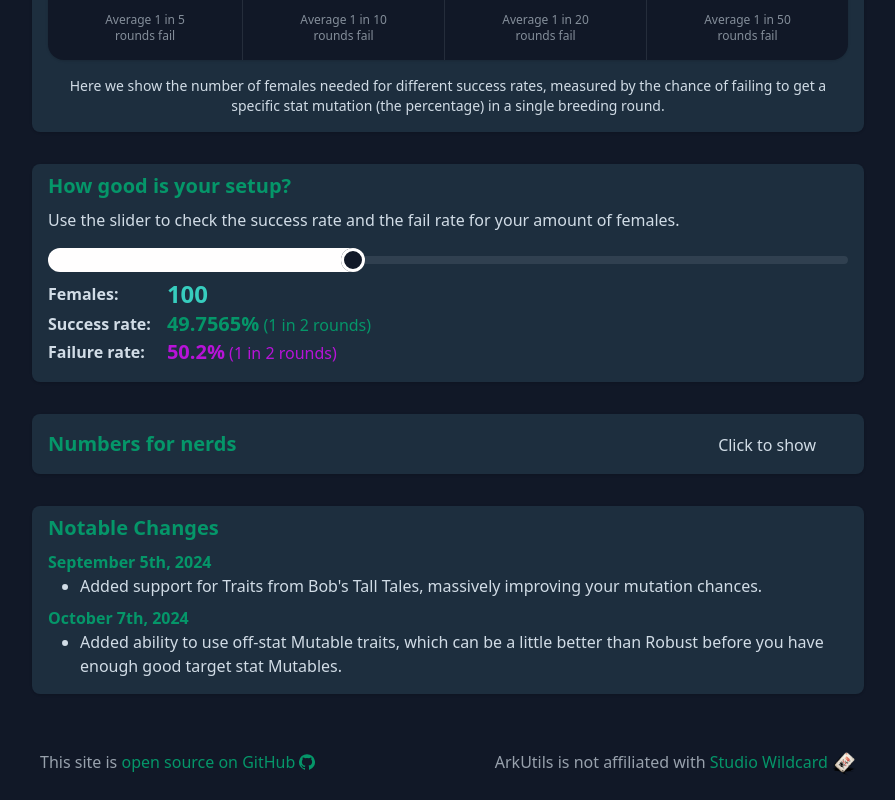
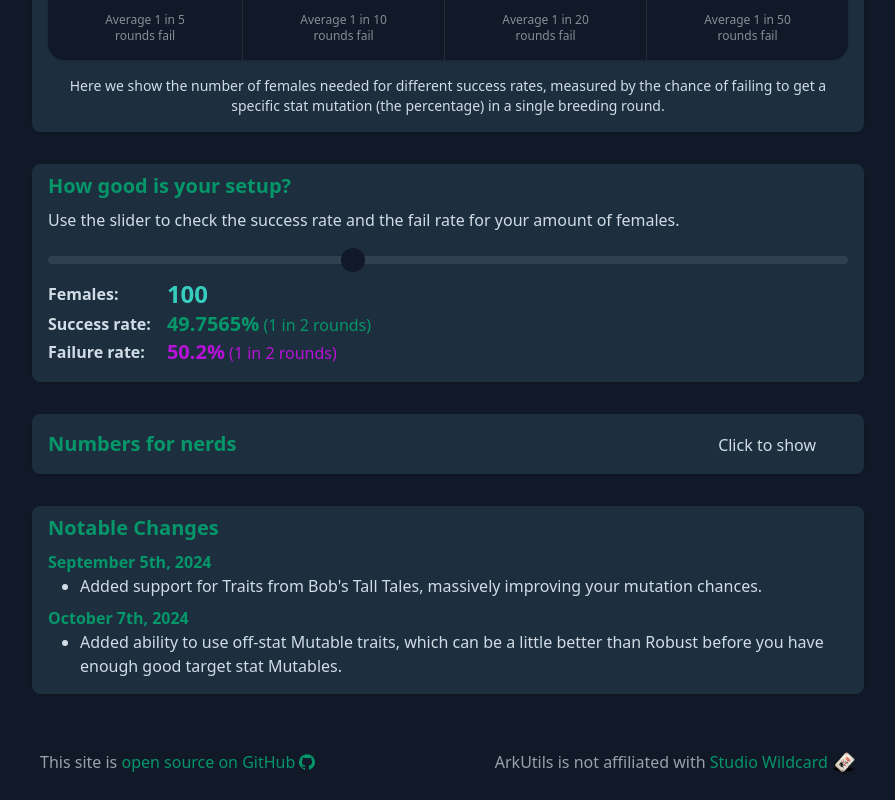
Before and after one commit to arkutils/arkutils-website, a SvelteKit app: page /tools/howmanyfemales in a window 1280 px wide. Shown: the part 879-1679 px from the top of the page, without its empty margins (192-1087 px from the left). Built offline with nearby package versions, Linux system fonts and the light colour scheme.

Commit message:
fix(howmanyfemales): repair coloured slider after DaisyUI upgrade

```diff
--- a/src/routes/(pages)/tools/howmanyfemales/+page.svelte
+++ b/src/routes/(pages)/tools/howmanyfemales/+page.svelte
@@ -138,12 +138,12 @@
 
 		if (successChance < 0.5) {
 			const lightness = 50 + successChance * 2 * 50;
-			return `${RED_HUE} 100% ${lightness}%`;
+			return `hsl(${RED_HUE} 100% ${lightness}%)`;
 		} else if (successChance < GOOD_SUCCESS) {
 			const lightness = 100 - (successChance - 0.5) * (1 / (GOOD_SUCCESS - 0.5)) * 50;
-			return `${GREEN_HUE} 100% ${lightness}%`;
+			return `hsl(${GREEN_HUE} 100% ${lightness}%)`;
 		} else {
-			return `${GREEN_HUE} 100% 50%`;
+			return `hsl(${GREEN_HUE} 100% 50%)`;
 		}
 	}
 </script>
@@ -342,7 +342,7 @@
 			<input
 				style:--range-shdw={calcSliderColor(customFailChance)}
 				type="range"
-				class="range range-accent"
+				class="range range-accent text-[var(--range-shdw)]"
 				min="0"
 				max="1"
 				step="0.001"
```
